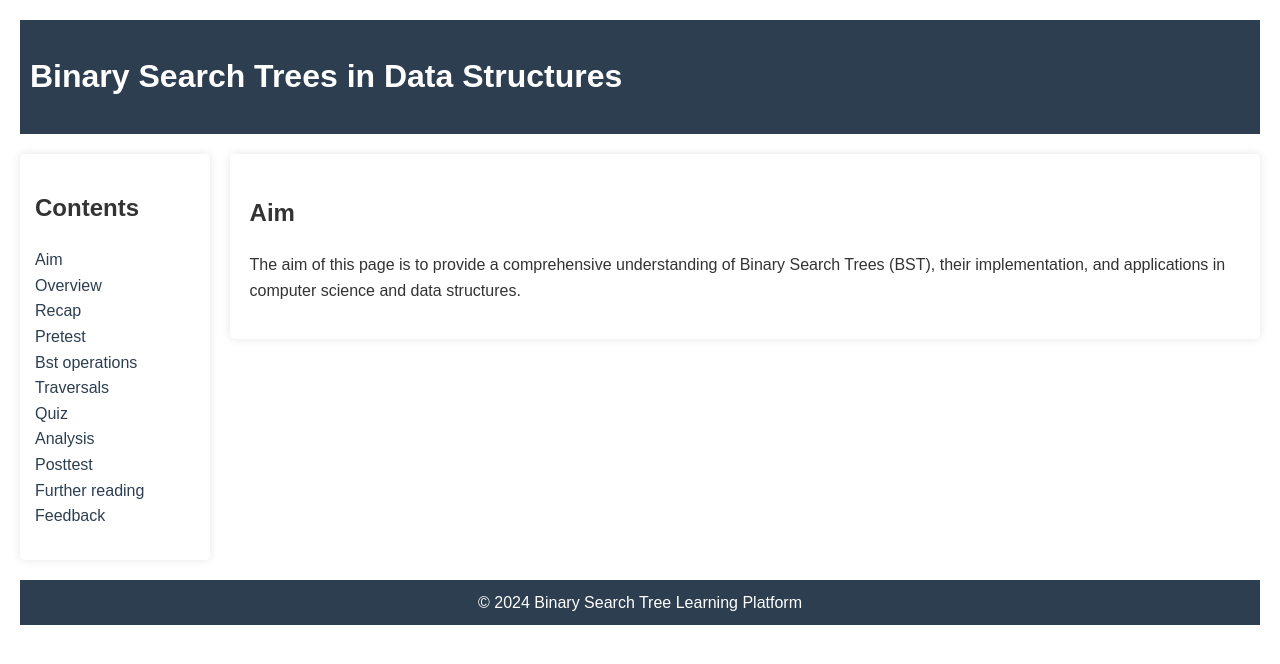
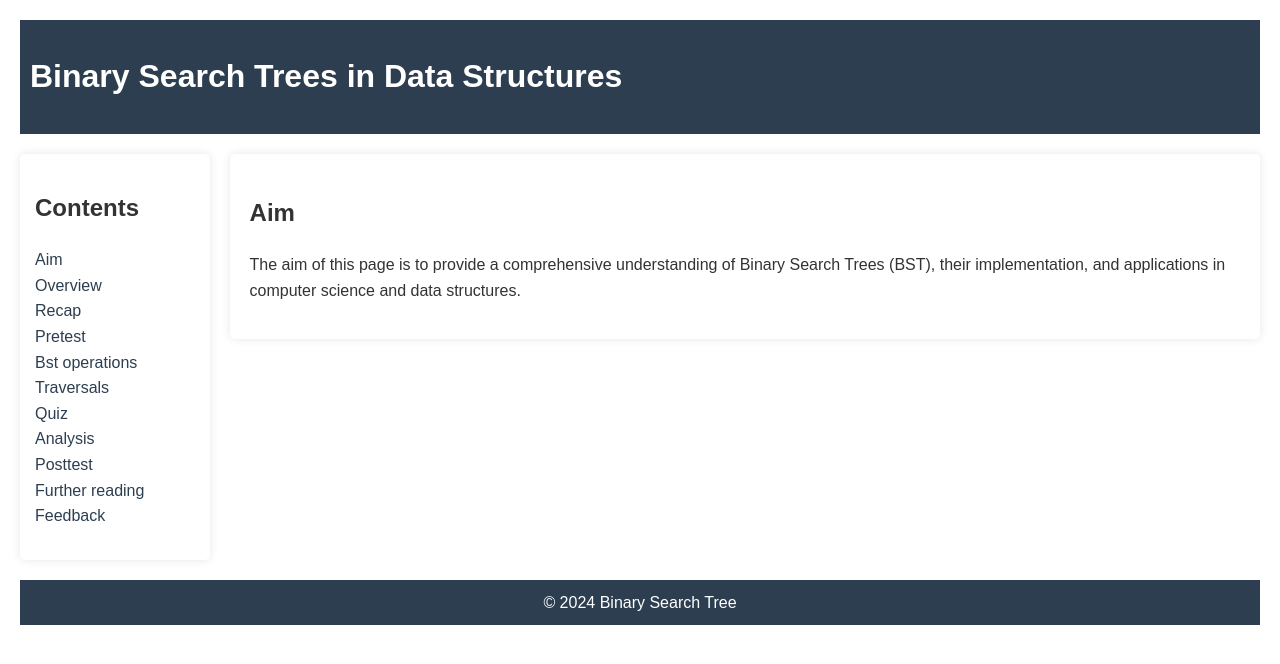
Before and after one commit to mrudulchaudhari/DS-Lab, a React (Vite) app in the folder ds-labs/: page /binary-search-tree in a window 1280 px wide. Shown: the top 664 px of the page. Built offline with nearby package versions, Linux system fonts and the light colour scheme.

Commit message:
fixing tree.jsx

```diff
--- a/ds-labs/src/algorithms/BST/tree.jsx
+++ b/ds-labs/src/algorithms/BST/tree.jsx
@@ -394,10 +394,11 @@ function BSTPage() {
         color: "white",
         marginTop: "20px"
       }}>
-        &copy; 2024 Binary Search Tree Learning Platform
+        &copy; 2024 Binary Search Tree
       </footer>
     </div>
     );
 }
 
+
 export default BSTPage;
```
Also changed, not shown: 1 other file (tests, documents, lock files or other folders).
